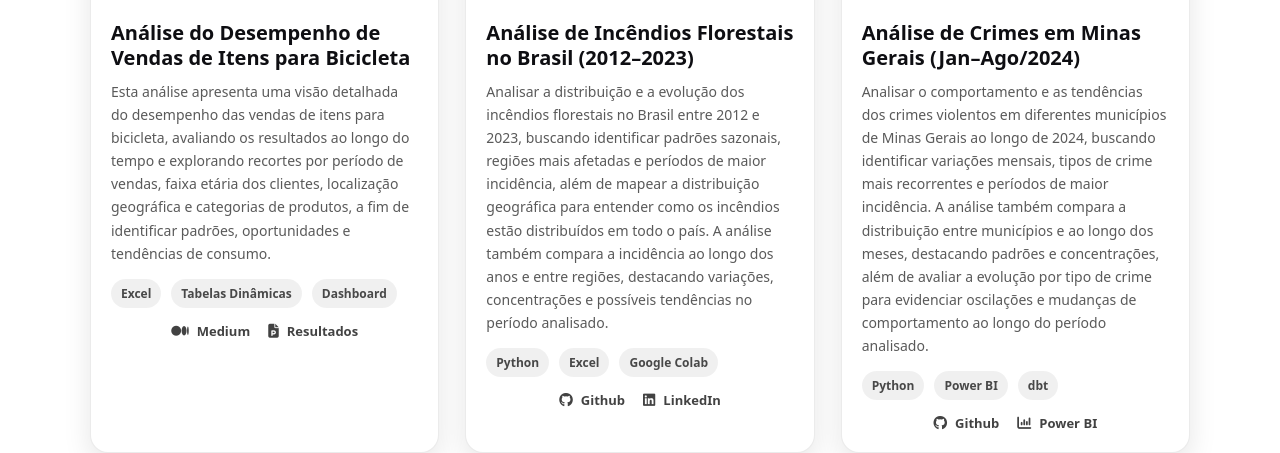
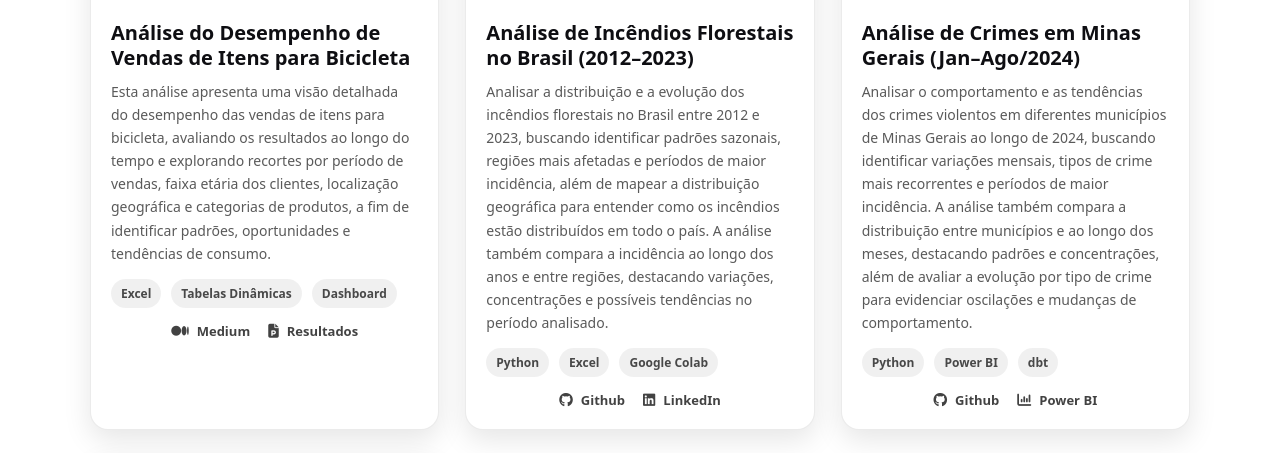
Before and after one commit to GutembergRodrigues/GutembergRodrigues.github.io, a Jekyll site: the page built from index.md, in a window 1280 px wide and 900 px high, scrolled down 1227 px, cut to the strip 178-631 px from the top of the window. Built offline with Jekyll 4.4.1, drawn with Linux system fonts in a browser that asks for light colours.

Commit message:
Update default.html

```diff
--- a/_layouts/default.html
+++ b/_layouts/default.html
@@ -170,7 +170,7 @@
               <div class="project-card__body">
                 <h3 class="project-card__title">Análise de Crimes em Minas Gerais (Jan–Ago/2024)</h3>
                 <p class="project-card__desc">
-                  Analisar o comportamento e as tendências dos crimes violentos em diferentes municípios de Minas Gerais ao longo de 2024, buscando identificar variações mensais, tipos de crime mais recorrentes e períodos de maior incidência. A análise também compara a distribuição entre municípios e ao longo dos meses, destacando padrões e concentrações, além de avaliar a evolução por tipo de crime para evidenciar oscilações e mudanças de comportamento ao longo do período analisado.
+                  Analisar o comportamento e as tendências dos crimes violentos em diferentes municípios de Minas Gerais ao longo de 2024, buscando identificar variações mensais, tipos de crime mais recorrentes e períodos de maior incidência. A análise também compara a distribuição entre municípios e ao longo dos meses, destacando padrões e concentrações, além de avaliar a evolução por tipo de crime para evidenciar oscilações e mudanças de comportamento.
                 </p>
 
                 <div class="project-card__tags">
```
